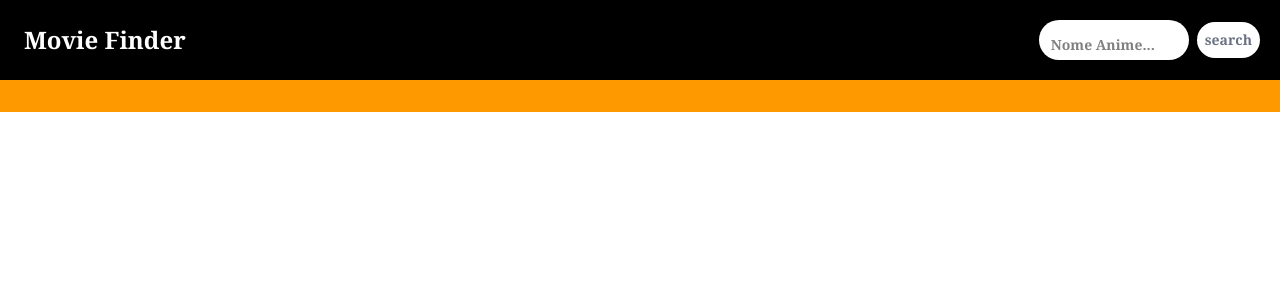
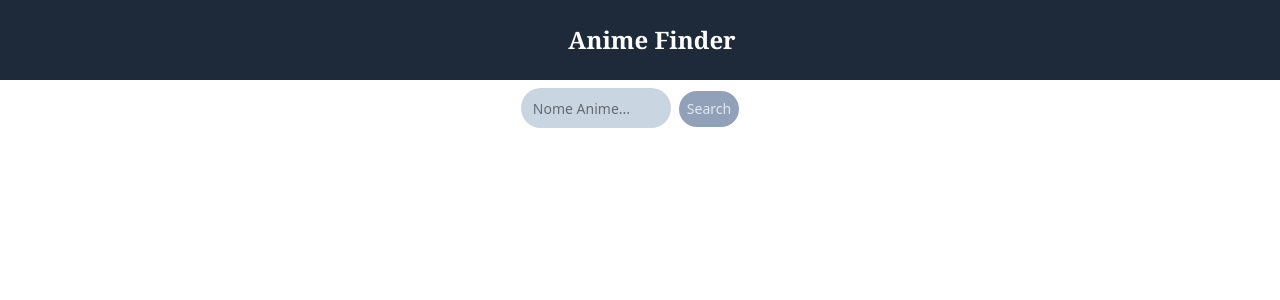
Before and after one commit to boomer934/anime-finder, a React (Vite) app: page / in a window 1280 px wide. Shown: the top 300 px of the page. Built offline with nearby package versions, Linux system fonts and the light colour scheme.

Commit message:
progetto finito pronto per la revisione finale

```diff
--- a/index.html
+++ b/index.html
@@ -7,7 +7,7 @@
     <link rel="stylesheet" href="style.css">
     <link href="https://fonts.googleapis.com/css2?family=Roboto:ital,wght@0,100..900;1,100..900&display=swap" rel="stylesheet">
   </head>
-  <body>
+  <body class=" font-serif">
     <div id="root"></div>
     <script type="module" src="/src/main.jsx"></script>
   </body>
--- a/src/App.jsx
+++ b/src/App.jsx
@@ -1,12 +1,37 @@
-import NavBar from "./components/Navbar"
-import "../style.css"
-function App() {
+import { useState } from "react";
+import Navbar from "./components/Navbar";
+import SearchBar from "./components/SearchBar";
+import AnimeTable from "./components/AnimeTable";
+import Footer from "./components/Footer";
+
+export default function App() {
+  const [name, setName] = useState("");
+  const [anime, setAnime] = useState(null);
+
+  const handleSearch = () => {
+    if (!name) return;
+    fetch(`https://api.jikan.moe/v4/anime?type=tv&q=${name}`)
+      .then((res) => res.json())
+      .then((data) => {
+        const filtered = data.data.find(
+          (obj) =>
+            obj.title_english &&
+            obj.title_english.toLowerCase().replace(/\s+/g, "") ===
+              name.toLowerCase().replace(/\s+/g, "")
+        );
+        console.log(filtered)
+        setAnime(filtered || null);
+        setName("");
+      })
+      .catch((err) => console.log(err));
+  };
 
   return (
-    <>
-      <NavBar></NavBar>
-    </>
-  )
+    <div>
+      <Navbar />
+      <SearchBar name={name} setName={setName} onSearch={handleSearch} />
+      {anime && <AnimeTable anime={anime} />}
+      {anime && <Footer anime={anime}></Footer>}
+    </div>
+  );
 }
-
-export default App
--- /dev/null
+++ b/src/components/AnimeTable.jsx
@@ -0,0 +1,37 @@
+export default function AnimeTable({ anime }) {
+  if (!anime) return null;
+  return (
+    <div className="grid grid-flow-row grid-cols-2 gap-4 p-2 font-serif">
+      <div className="flex flex-col justify-center">
+        <h2 className="text-center text-black p-3">{anime.title_english}</h2>
+        <img src={anime.images.jpg.image_url} alt={anime.title_english} />
+      </div>
+      <div className="flex flex-col justify-end">
+        <table className="table-auto border-collapse w-full text-center">
+          <tbody className="bg-slate-200">
+            <tr>
+              <td className="border border-black px-4 py-2">Score</td>
+              <td className="border border-black px-4 py-2">{anime.score}</td>
+            </tr>
+            <tr>
+              <td className="border border-black px-4 py-2">Release year</td>
+              <td className="border border-black px-4 py-2">{anime.year}</td>
+            </tr>
+            <tr>
+              <td className="border border-black px-4 py-2">Episodi</td>
+              <td className="border border-black px-4 py-2">{anime.episodes}</td>
+            </tr>
+            <tr>
+              <td className="border border-black px-4 py-2">Status</td>
+              <td className="border border-black px-4 py-2">{anime.status}</td>
+            </tr>
+          </tbody>
+        </table>
+      </div>
+      <div className="col-span-2 mt-4 bg-slate-200 rounded-4xl p-4">
+        <h3 className="font-bold mb-1 text-xl">Trama</h3>
+        <p className="text-[14px]">{anime.synopsis}</p>
+      </div>
+    </div>
+  );
+}
--- /dev/null
+++ b/src/components/Footer.jsx
@@ -0,0 +1,10 @@
+
+export default function Footer({anime}){
+    return (
+        <>
+            <footer className=" h-[50px] bg-gray-800 flex flex-row items-center justify-center">
+                <a href={anime.url} className="text-white active:text-gray-400 cursor-pointer"> link to My anime list</a>
+            </footer>
+        </>
+    )
+}
--- a/src/components/Navbar.jsx
+++ b/src/components/Navbar.jsx
@@ -1,64 +1,7 @@
-import { useEffect, useState } from "react"
-import "../../style.css"
-function NavBar(){
-    const [name , setName] = useState("")
-    const [anime,setAnime] = useState([])
-
-    function handleClick(){
-        if(name){
-            fetch(`https://api.jikan.moe/v4/anime?type=tv&q=${name}`)
-            .then(response => response.json())
-            .then(data => {
-                const json = data.data.filter((obj)=> obj.title_english !== null && obj.title_english.toLowerCase().replace(" ","") === name.toLowerCase().replace(" ",""))
-                setAnime(json)
-                setName("")
-                console.log(anime);
-            })
-            .catch(error => {
-                console.log(error);
-            });
-        }
-
-    }
-
-    return(
-        <>
-            <nav className="bg-black h-[80px] flex flex-row items-center font-bold pl-6 text-2xl font-serif">
-                <h1 className="text-white">
-                    Movie Finder
-                </h1>
-                <input
-                type="text"
-                placeholder="Nome Anime..."
-                value={name}
-                onChange={(e)=>setName(e.target.value)}
-                className=" ml-auto mr-2 bg-white rounded-full w-[150px] h-[40px] placeholder:text-sm focus:outline-0  pl-3"
-                />
-                <button
-                onClick={()=>handleClick()}
-                className="text-gray-500 text-sm p-2 mr-5 bg-white rounded-4xl">
-                    search
-                </button>
-            </nav>
-            <div className=" p-4 bg-amber-500">
-                {anime.length>=1 ?(
-                        <>
-                            <div className=" grid grid-flow-row grid-cols-1">
-                                <h2
-                                className=" text-center text-black p-3">
-                                    {anime[0].title_english}
-                                </h2>
-                                <img src={anime[0].images.jpg.image_url} alt="immagine anime" />
-                            </div>
-                        </>
-                    ):(
-                        <>
-
-                        </>
-                    )
-                }
-            </div>
-        </>
-    )
+export default function Navbar() {
+  return (
+    <nav className="bg-gray-800 h-[80px] flex items-center justify-center font-bold pl-6 text-2xl font-serif ">
+      <h1 className="text-white">Anime Finder</h1>
+    </nav>
+  );
 }
-export default NavBar
--- /dev/null
+++ b/src/components/SearchBar.jsx
@@ -0,0 +1,23 @@
+import './animation.css'
+import { useState } from 'react';
+export default function SearchBar({ name, setName, onSearch }) {
+  return (
+    <div className="flex items-center justify-center p-2">
+        <div>
+            <input
+            type="text"
+            placeholder="Nome Anime..."
+            value={name}
+            onChange={(e) => setName(e.target.value)}
+            className="ml-auto mr-2 bg-slate-300 rounded-full w-[150px] h-[40px] placeholder:text-sm focus:outline-0 pl-3"
+            />
+            <button
+            onClick={onSearch}
+            className="text-slate-200 text-sm p-2 mr-5 bg-slate-400 rounded-4xl active:scale-110 transition-transform duration-100">
+                Search
+            </button>
+        </div>
+    </div>
+
+  );
+}
--- /dev/null
+++ b/src/components/animation.css
@@ -0,0 +1,15 @@
+.zoom {
+    animation: zoom 0.3s forwards;
+}
+
+@keyframes zoom {
+    0% {
+        transform: scale(1);
+    }
+    50% {
+        transform: scale(1.2);
+    }
+    100% {
+        transform: scale(1);
+    }
+}
```
